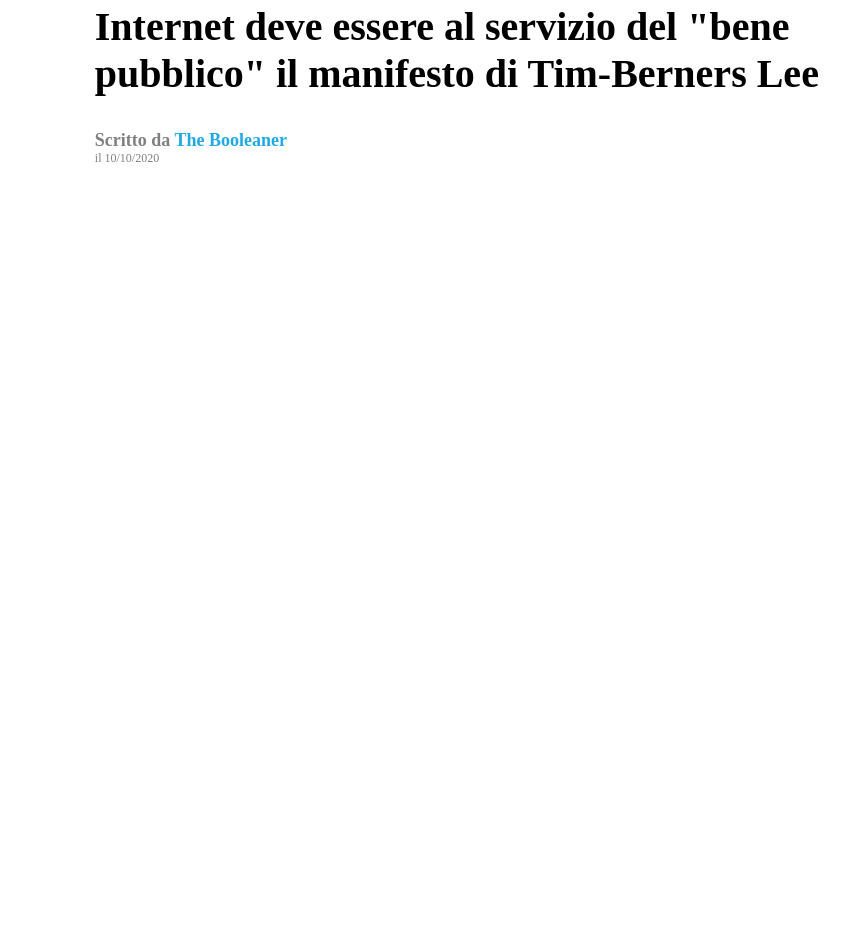
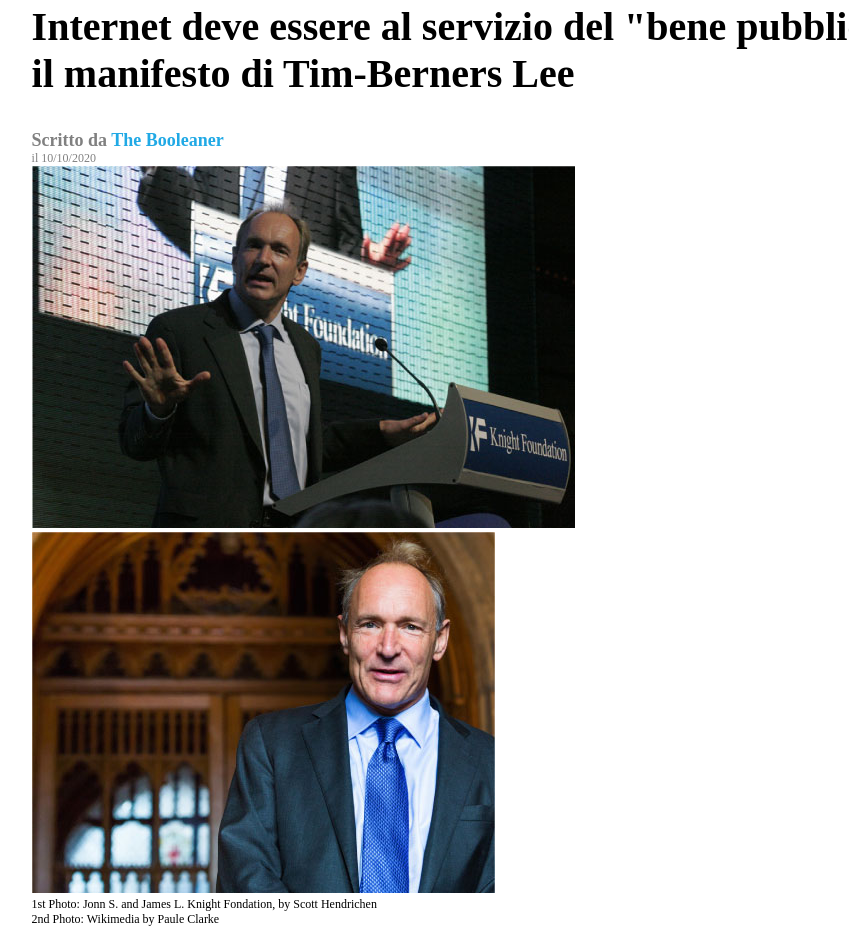
Before and after one commit to mariklim/html-css-booleaner, a plain HTML site: page index.html in a window 1280 px wide. Shown: the part 238-1173 px from the top of the page, without its empty margins (166-1015 px from the left). Before the commit the page ends 800 px from the top, so only its background shows below. Drawn offline with Linux system fonts and the light colour scheme.

Commit message:
Add section Photos

```diff
--- a/css/style.css
+++ b/css/style.css
@@ -1,5 +1,5 @@
 .container{
-    width: 60%;
+    width: 70%;
     margin: auto;
 }
 
@@ -26,7 +26,7 @@
     font-size: 18px;
     font-weight: bold;
 }
-.date{
+.date, .didascalia{
     font-size: 12px;
 }
 
--- a/index.html
+++ b/index.html
@@ -38,10 +38,24 @@
             <div class="date">
             il 10/10/2020
             </div>
-
-
         </section>
         <!-- /Title and Copyright -->
+
+        <!-- Photos  -->
+        <section>
+            <div>
+                <img src="img/tim-1.jpg" alt="Tim Berners">
+                <img src="img/tim-2.jpg" alt="Tim Berners">
+            </div>
+            <div class="didascalia">
+                1st Photo: Jonn S. and James L. Knight Fondation,
+                by Scott Hendrichen
+                <br>
+                2nd Photo: Wikimedia by Paule Clarke
+            </div>
+        </section>
+        <!-- /Photos  -->
+
 
 
     </main>
```
